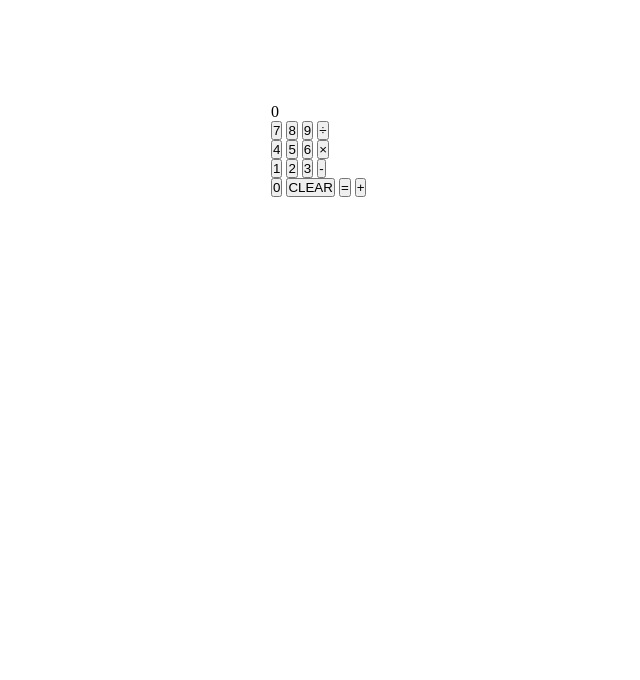
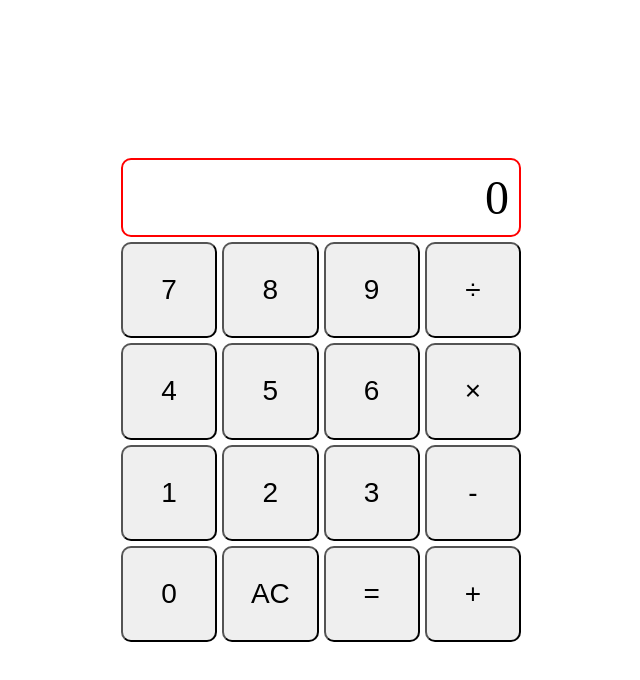
Before and after one commit to Devocolypse/yawc, a plain HTML site: page index.html in a window 1280 px wide. Shown: the whole page, without its empty margins (319-959 px from the left). Drawn offline with Linux system fonts and the light colour scheme.

Commit message:
feat: Add baseline styles

```diff
--- a/index.html
+++ b/index.html
@@ -8,8 +8,9 @@
     <link rel="stylesheet" href="./style.css" />
   </head>
   <body>
+    <div class="container">
       <div class="calculator">
-      <div class="display">0</div>
+        <div class="display row">0</div>
         <div class="row">
           <button class="numBtn">7</button>
           <button class="numBtn">8</button>
@@ -30,10 +31,11 @@
         </div>
         <div class="row">
           <button class="numBtn">0</button>
-        <button class="clearBtn">CLEAR</button>
+          <button class="clearBtn">AC</button>
           <button class="equalsBtn">=</button>
           <button class="operatorBtn">+</button>
         </div>
       </div>
+    </div>
   </body>
 </html>
--- a/style.css
+++ b/style.css
@@ -15,14 +15,47 @@ html {
 }
 
 body {
-  height: 300px;
+  text-align: center;
+  font-size: 28px;
+}
+
+.container {
+  height: 100vh;
   display: flex;
+  justify-content: center;
+  align-items: center;
 }
 
 /* Calculator */
 .calculator {
-  width: 100px;
-  margin: auto;
+  flex: 1;
   display: flex;
   flex-direction: column;
+  align-items: center;
+  gap: 5px;
+  max-width: 400px;
 }
+
+.row {
+  display: flex;
+  width: 100%;
+  justify-content: center;
+  flex: 1;
+  gap: 5px;
+}
+
+.row button {
+  aspect-ratio: 1 / 1;
+  flex-grow: 1;
+  flex-basis: 20px;
+  font-size: 28px;
+  border-radius: 10px;
+}
+
+.display {
+  padding: 10px;
+  font-size: 48px;
+  justify-content: end;
+  border: 2px solid red;
+  border-radius: 10px;
+}
```
Lines whose indentation alone changed are shown as unchanged.
